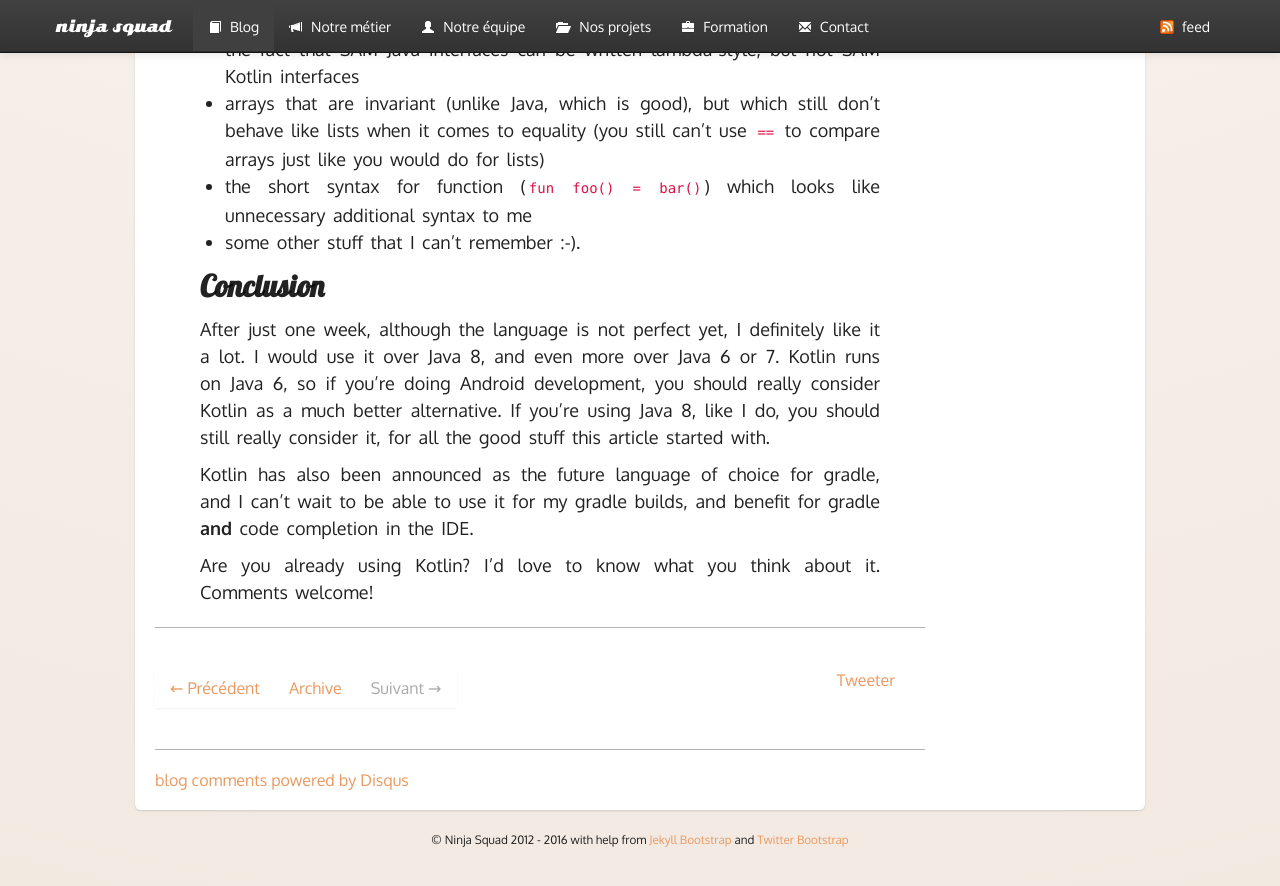
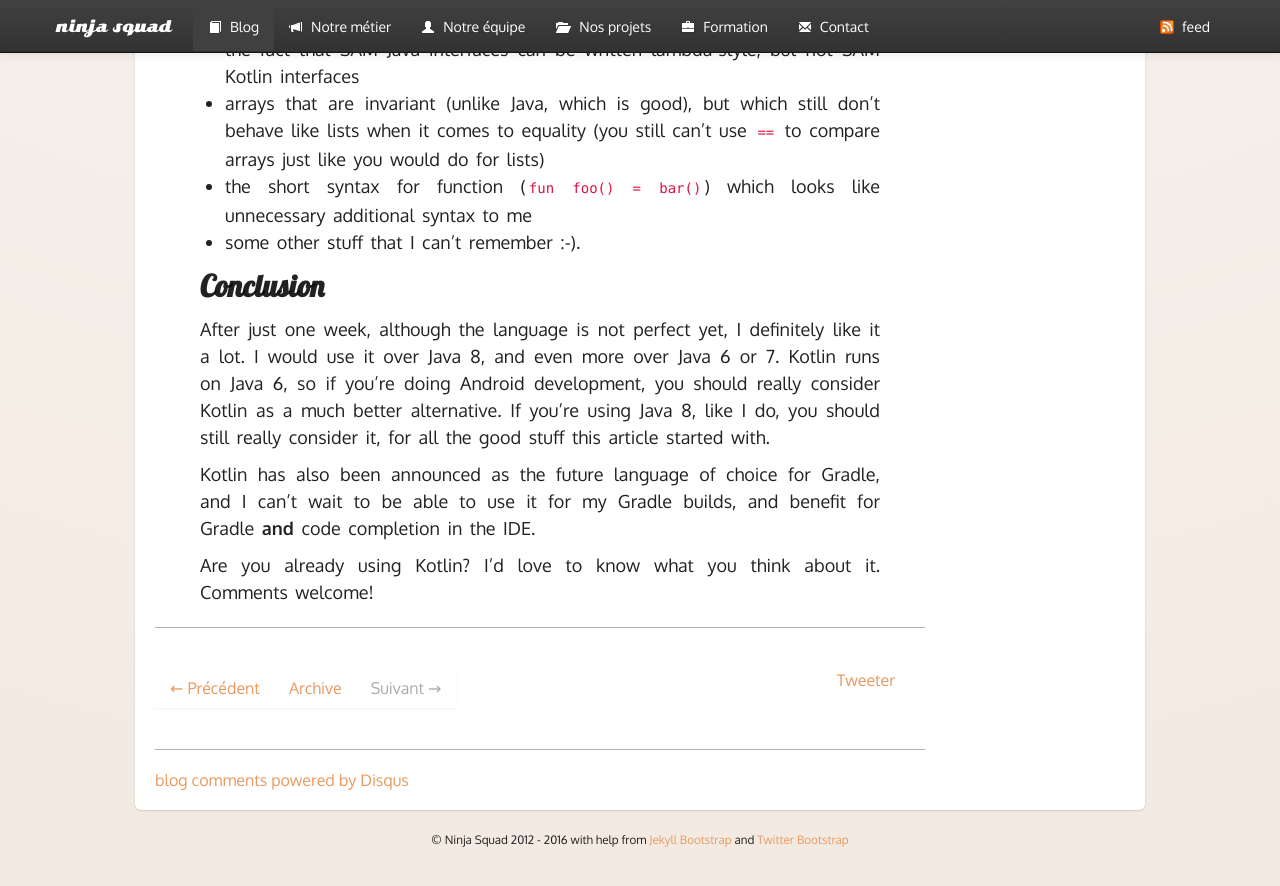
Before and after one commit to Ninja-Squad/ninja-squad.github.com, a Jekyll site: the page built from _posts/2016-05-31-first-kotlin-project.md, in a window 1280 px wide and 900 px high, scrolled down 3894 px. Shown: the top 886 px of the window. Built offline with Jekyll 4.4.1, drawn with Linux system fonts in a browser that asks for light colours; comment, search, counter and statistics services are not loaded.

Commit message:
fix typo

```diff
--- a/_posts/2016-05-31-first-kotlin-project.md
+++ b/_posts/2016-05-31-first-kotlin-project.md
@@ -111,6 +111,6 @@ There are other stuff in Kotlin that I find a little bit disturbing, but maybe j
 After just one week, although the language is not perfect yet, I definitely like it a lot. I would use it over Java 8, and even more over Java 6 or 7. Kotlin runs on Java 6, so if you're doing Android development, you should really consider Kotlin as a much better alternative.
 If you're using Java 8, like I do, you should still really consider it, for all the good stuff this article started with.
 
-Kotlin has also been announced as the future language of choice for gradle, and I can't wait to be able to use it for my gradle builds, and benefit for gradle **and** code completion in the IDE.
+Kotlin has also been announced as the future language of choice for Gradle, and I can't wait to be able to use it for my Gradle builds, and benefit for Gradle **and** code completion in the IDE.
 
 Are you already using Kotlin? I'd love to know what you think about it. Comments welcome!
```
